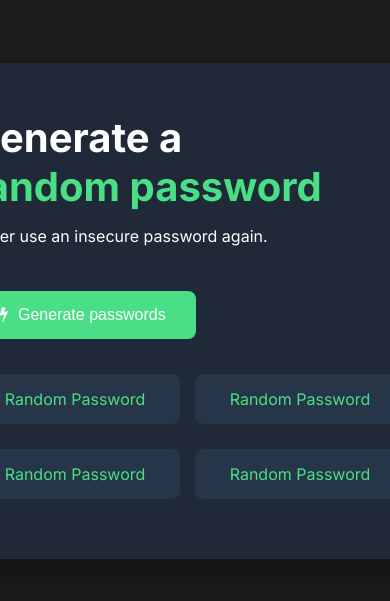
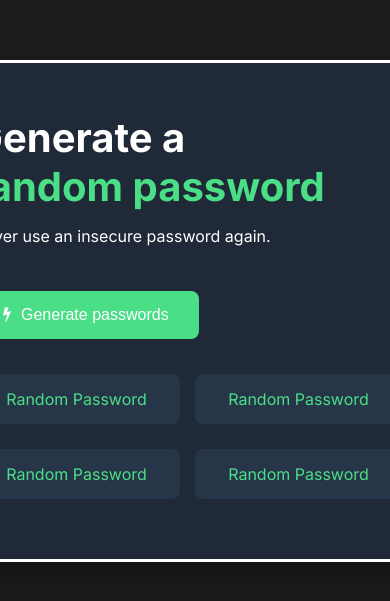
Before and after one commit to hsingla378/random_password_generator, a plain HTML site: page index.html in a window 390 px wide. Shown: the part 111-712 px from the top of the page. Drawn offline with Linux system fonts and the light colour scheme.

Commit message:
Update index.css

```diff
--- a/index.css
+++ b/index.css
@@ -11,19 +11,30 @@ body{
     /* display: flex;
     justify-content: center;
     align-items: center; */
-
-    max-width: 550px;
-    position: absolute;
-    left: 50%;
-    top: 50%;
-    transform: translate(-50%, -50%);
 }
 
 main{
     background-color: #1F2937;
     box-shadow: 0 20px 25px rgba(0,0,0,0.25);
+    border: 3px solid white;
     border-radius: 8px;
     padding: 50px;
+}
+
+@media screen and (max-width: 500px) {
+    main{
+        background-color: #1F2937;
+        box-shadow: 0 20px 25px rgba(0,0,0,0.25);
+        border: 3px solid white;
+        border-radius: 8px;
+        padding: 50px;
+
+        max-width: 550px;
+        position: absolute;
+        left: 50%;
+        top: 50%;
+        transform: translate(-50%, -50%);
+    }
 }
 
 h2{
```
